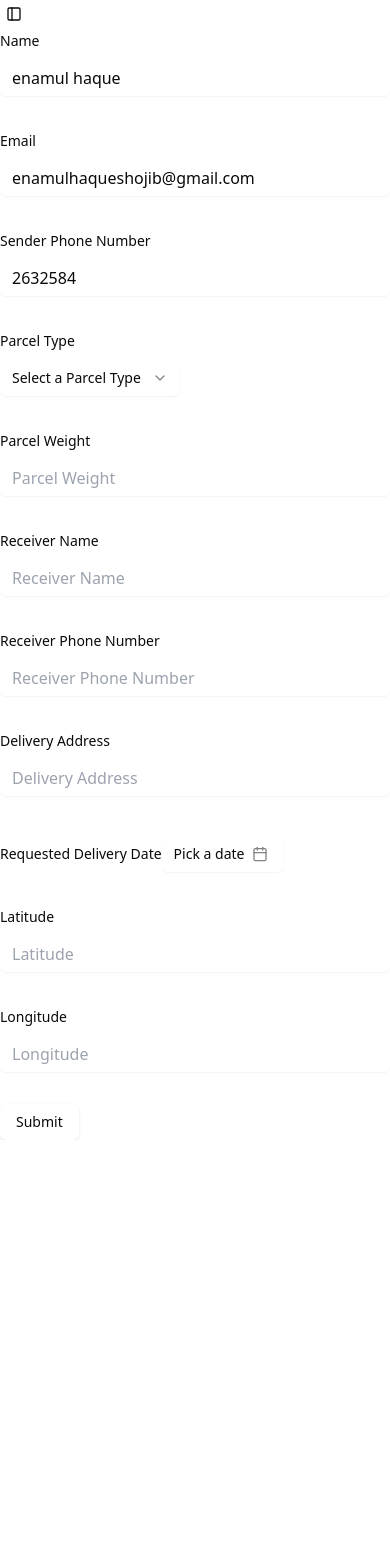
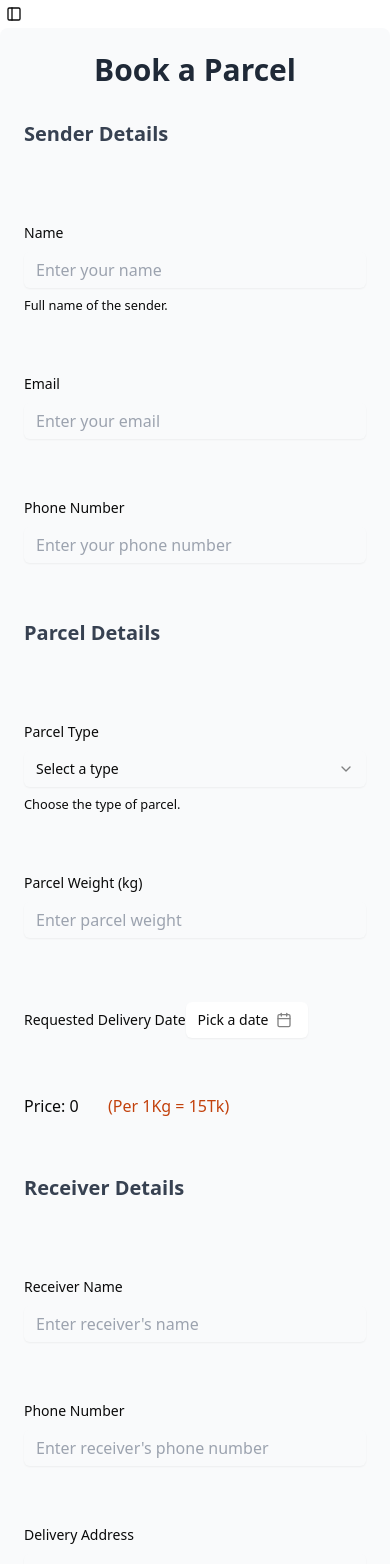
Before and after one commit to Enamul-Haque-Shojib/parcel-management-system-client, a React (Vite) app: page /dashboard/book-parcel in a window 390 px wide. Shown: the top 1564 px of the page. Before the commit the page ends 1140 px from the top, so only its background shows below. Built offline with nearby package versions, Linux system fonts and the light colour scheme; no server answers.

Commit message:
update parcel page added

```diff
--- a/src/pages/Dashboard/Customer/BookParcel.jsx
+++ b/src/pages/Dashboard/Customer/BookParcel.jsx
@@ -1,25 +1,51 @@
-import { Button } from '@/components/ui/button';
-import { Calendar } from '@/components/ui/calendar';
-import { Form, FormControl, FormDescription, FormField, FormItem, FormLabel, FormMessage } from '@/components/ui/form';
-import { Input } from '@/components/ui/input';
-import { Popover, PopoverContent, PopoverTrigger } from '@/components/ui/popover';
-import { Select, SelectContent, SelectGroup, SelectItem, SelectLabel, SelectTrigger, SelectValue } from '@/components/ui/select';
-import useAxiosSecure from '@/hooks/useAxiosSecure';
-import { cn } from '@/lib/utils';
-import { format } from 'date-fns';
-import { CalendarIcon } from 'lucide-react';
-import React from 'react';
-import { useForm } from 'react-hook-form';
-
+import { Button } from "@/components/ui/button";
+import { Calendar } from "@/components/ui/calendar";
+import {
+  Form,
+  FormControl,
+  FormDescription,
+  FormField,
+  FormItem,
+  FormLabel,
+  FormMessage,
+} from "@/components/ui/form";
+import { Input } from "@/components/ui/input";
+import {
+  Popover,
+  PopoverContent,
+  PopoverTrigger,
+} from "@/components/ui/popover";
+import {
+  Select,
+  SelectContent,
+  SelectGroup,
+  SelectItem,
+  SelectLabel,
+  SelectTrigger,
+  SelectValue,
+} from "@/components/ui/select";
+import useAxiosSecure from "@/hooks/useAxiosSecure";
+import { cn } from "@/lib/utils";
+import { format } from "date-fns";
+import { CalendarIcon } from "lucide-react";
+import React, { useState } from "react";
+import { useForm } from "react-hook-form";
 
 const BookParcel = () => {
   const axiosInstance = useAxiosSecure();
 
+  const [totalPrice, setTotalPrice] = useState(0);
+
+  const handleTotalPrice = (weight) => {
+    const numericWeight = parseFloat(weight) || 0; // Convert weight to a number, default to 0 if empty
+    setTotalPrice(numericWeight * 15);
+  };
+
   const form = useForm({
     defaultValues: {
-          name: "enamul haque",
-          email: "enamulhaqueshojib@gmail.com",
-          senderPhoneNumber: "2632584",
+      name: "",
+      email: "",
+      senderPhoneNumber: "",
       parcelType: "",
       parcelWeight: "",
       receiverName: "",
@@ -36,36 +62,45 @@ const BookParcel = () => {
 
     // Append all fields to FormData
     Object.entries(data).forEach(([key, value]) => {
-
       formData.append(key, value);
-
     });
 
-      const initialData = Object.fromEntries(formData.entries())
-      const weight = parseInt(initialData.parcelWeight)
+    const initialData = Object.fromEntries(formData.entries());
+    const weight = parseInt(initialData.parcelWeight);
     const price = 15 * weight;
 
-      initialData.parcelWeight = weight
+    initialData.parcelWeight = weight;
     initialData.price = price;
-
-
 
     console.log(initialData);
 
     try {
-        const response = await axiosInstance.post(`/parcels/create-parcel`, initialData)
-
+      const response = await axiosInstance.post(
+        `/parcels/create-parcel`,
+        initialData
+      );
       console.log(response.data);
     } catch (error) {
       console.error("Error submitting form:", error);
     }
   };
 
-
   return (
-        <div className="w-[100%] mx-auto">
+    <div className="max-w-4xl mx-auto p-6 bg-gray-50 shadow-lg rounded-lg">
+      <h1 className="text-3xl font-bold text-center text-gray-800 mb-8">
+        Book a Parcel
+      </h1>
       <Form {...form}>
-      <form onSubmit={form.handleSubmit(onSubmit)} className="space-y-8">
+        <form
+          onSubmit={form.handleSubmit(onSubmit)}
+          className="space-y-8 grid grid-cols-1 md:grid-cols-2 gap-6"
+        >
+          {/* Sender Details Section */}
+          <div className="col-span-full">
+            <h2 className="text-xl font-semibold text-gray-700 mb-4">
+              Sender Details
+            </h2>
+          </div>
           <FormField
             control={form.control}
             name="name"
@@ -73,10 +108,10 @@ const BookParcel = () => {
               <FormItem>
                 <FormLabel>Name</FormLabel>
                 <FormControl>
-                <Input placeholder="Name" {...field} />
+                  <Input placeholder="Enter your name" {...field} />
                 </FormControl>
-
-              <FormMessage></FormMessage>
+                <FormDescription>Full name of the sender.</FormDescription>
+                <FormMessage />
               </FormItem>
             )}
           />
@@ -87,28 +122,32 @@ const BookParcel = () => {
               <FormItem>
                 <FormLabel>Email</FormLabel>
                 <FormControl>
-                <Input placeholder="Email" {...field} />
+                  <Input placeholder="Enter your email" {...field} />
                 </FormControl>
-
-              <FormMessage></FormMessage>
+                <FormMessage />
               </FormItem>
             )}
           />
-
           <FormField
             control={form.control}
             name="senderPhoneNumber"
             render={({ field }) => (
               <FormItem>
-              <FormLabel>Sender Phone Number</FormLabel>
+                <FormLabel>Phone Number</FormLabel>
                 <FormControl>
-                <Input placeholder="Phone Number" {...field} />
+                  <Input placeholder="Enter your phone number" {...field} />
                 </FormControl>
-
-              <FormMessage></FormMessage>
+                <FormMessage />
               </FormItem>
             )}
           />
+
+          {/* Parcel Details Section */}
+          <div className="col-span-full">
+            <h2 className="text-xl font-semibold text-gray-700 mb-4">
+              Parcel Details
+            </h2>
+          </div>
           <FormField
             control={form.control}
             name="parcelType"
@@ -116,24 +155,26 @@ const BookParcel = () => {
               <FormItem>
                 <FormLabel>Parcel Type</FormLabel>
                 <FormControl>
-              <Select Select onValueChange={field.onChange} defaultValue={field.value}>
-          <SelectTrigger className="w-[180px]">
-            <SelectValue placeholder="Select a Parcel Type" />
+                  <Select
+                    onValueChange={field.onChange}
+                    defaultValue={field.value}
+                  >
+                    <SelectTrigger className="w-full">
+                      <SelectValue placeholder="Select a type" />
                     </SelectTrigger>
-          <SelectContent>
+                    <SelectContent className="bg-white border border-gray-200 shadow-lg rounded-md">
                       <SelectGroup>
                         <SelectLabel>Type</SelectLabel>
                         <SelectItem value="Small">Small</SelectItem>
                         <SelectItem value="Medium">Medium</SelectItem>
                         <SelectItem value="Large">Large</SelectItem>
-          <SelectItem value="Oversized">OverSize</SelectItem>
-
+                        <SelectItem value="Oversized">Oversized</SelectItem>
                       </SelectGroup>
                     </SelectContent>
                   </Select>
                 </FormControl>
-
-              <FormMessage></FormMessage>
+                <FormDescription>Choose the type of parcel.</FormDescription>
+                <FormMessage />
               </FormItem>
             )}
           />
@@ -142,64 +183,29 @@ const BookParcel = () => {
   name="parcelWeight"
   render={({ field }) => (
     <FormItem>
-              <FormLabel>Parcel Weight</FormLabel>
+      <FormLabel>Parcel Weight (kg)</FormLabel>
       <FormControl>
-                <Input placeholder="Parcel Weight" {...field} />
+        <Input
+          type="number"
+          placeholder="Enter parcel weight"
+          {...field}
+          onChange={(e) => {
+            field.onChange(e); // Ensures React Hook Form processes the value
+            handleTotalPrice(e.target.value); // Pass the input value to the handler
+          }}
+        />
       </FormControl>
-
-              <FormMessage></FormMessage>
+      <FormMessage />
     </FormItem>
   )}
 />
-        <FormField
-          control={form.control}
-          name="receiverName"
-          render={({ field }) => (
-            <FormItem>
-              <FormLabel>Receiver Name</FormLabel>
-              <FormControl>
-                <Input placeholder="Receiver Name" {...field} />
-              </FormControl>
 
-              <FormMessage></FormMessage>
-            </FormItem>
-          )}
-        />
-        <FormField
-          control={form.control}
-          name="receiverPhoneNumber"
-          render={({ field }) => (
-            <FormItem>
-              <FormLabel>Receiver Phone Number</FormLabel>
-              <FormControl>
-                <Input placeholder="Receiver Phone Number" {...field} />
-              </FormControl>
-
-              <FormMessage></FormMessage>
-            </FormItem>
-          )}
-        />
-        <FormField
-          control={form.control}
-          name="parcelDeliveryAddress"
-          render={({ field }) => (
-            <FormItem>
-              <FormLabel>Delivery Address</FormLabel>
-              <FormControl>
-                <Input placeholder="Delivery Address" {...field} />
-              </FormControl>
-
-              <FormMessage></FormMessage>
-            </FormItem>
-          )}
-        />
           <FormField
             control={form.control}
             name="requestedDeliveryDate"
             render={({ field }) => (
               <FormItem>
                 <FormLabel>Requested Delivery Date</FormLabel>
-
                 <Popover>
                   <PopoverTrigger asChild>
                     <FormControl>
@@ -219,24 +225,78 @@ const BookParcel = () => {
                       </Button>
                     </FormControl>
                   </PopoverTrigger>
-                                    <PopoverContent className="w-auto p-0" align="start">
+                  <PopoverContent className="w-auto p-0 bg-white border border-gray-200 shadow-lg rounded-md" align="start">
                     <Calendar
                       mode="single"
                       selected={field.value}
                       onSelect={field.onChange}
-                                        disabled={(date) =>
-                                        date < new Date() || date < new Date("1900-01-01")
-                                        }
+                      disabled={(date) => date < new Date()}
                       initialFocus
                     />
                   </PopoverContent>
                 </Popover>
-
-
-              <FormMessage></FormMessage>
+                <FormMessage />
               </FormItem>
             )}
           />
+
+          <div className="flex border w-[60%] justify-between">
+            <h1>Price: {totalPrice}</h1>
+            <p className="text-orange-700">(Per 1Kg = 15Tk)</p>
+          </div>
+
+          {/* Receiver Details Section */}
+          <div className="col-span-full">
+            <h2 className="text-xl font-semibold text-gray-700 mb-4">
+              Receiver Details
+            </h2>
+          </div>
+          <FormField
+            control={form.control}
+            name="receiverName"
+            render={({ field }) => (
+              <FormItem>
+                <FormLabel>Receiver Name</FormLabel>
+                <FormControl>
+                  <Input placeholder="Enter receiver's name" {...field} />
+                </FormControl>
+                <FormMessage />
+              </FormItem>
+            )}
+          />
+          <FormField
+            control={form.control}
+            name="receiverPhoneNumber"
+            render={({ field }) => (
+              <FormItem>
+                <FormLabel>Phone Number</FormLabel>
+                <FormControl>
+                  <Input
+                    placeholder="Enter receiver's phone number"
+                    {...field}
+                  />
+                </FormControl>
+                <FormMessage />
+              </FormItem>
+            )}
+          />
+          <FormField
+            control={form.control}
+            name="parcelDeliveryAddress"
+            render={({ field }) => (
+              <FormItem>
+                <FormLabel>Delivery Address</FormLabel>
+                <FormControl>
+                  <Input
+                    placeholder="Enter delivery address"
+                    {...field}
+                  />
+                </FormControl>
+                <FormMessage />
+              </FormItem>
+            )}
+          />
+
 <FormField
           control={form.control}
           name="deliveryAddressLatitude"
@@ -266,8 +326,15 @@ const BookParcel = () => {
           )}
         />
 
-
-        <Button type="submit">Submit</Button>
+          {/* Submit Button */}
+          <div className="col-span-full text-center">
+            <Button
+              type="submit"
+              className="px-6 py-2 text-white bg-blue-600 hover:bg-blue-700 focus:outline-none focus:ring-2 focus:ring-blue-500 rounded-md"
+            >
+              Submit
+            </Button>
+          </div>
         </form>
       </Form>
     </div>
--- a/src/pages/Dashboard/Customer/MyParcels.jsx
+++ b/src/pages/Dashboard/Customer/MyParcels.jsx
@@ -8,10 +8,11 @@ const MyParcels = () => {
 
     const[myParcels, setMyParcels] = useState([]);
 
+
     const token = JSON.parse(localStorage.getItem('ParcelManagementSystemToken'))
-console.log(token)
+
     useEffect(() => {
-        axiosInstance.get(`/parcels?email=charlie.green5@example.com`,
+        axiosInstance.get(`/parcels`,
             {
                 headers:{
                     "Authorization" : `${token.token}`
```
Also changed, not shown: src/components/Dashboard/ParcelTable/ParcelTable.jsx (+24 -6 lines), src/components/Dashboard/ParcelTable/ParcelTableData.jsx (+43 -17 lines), src/pages/Dashboard/Admin/Statistics.jsx (+15 -74 lines). Lines whose indentation alone changed are shown as unchanged.
